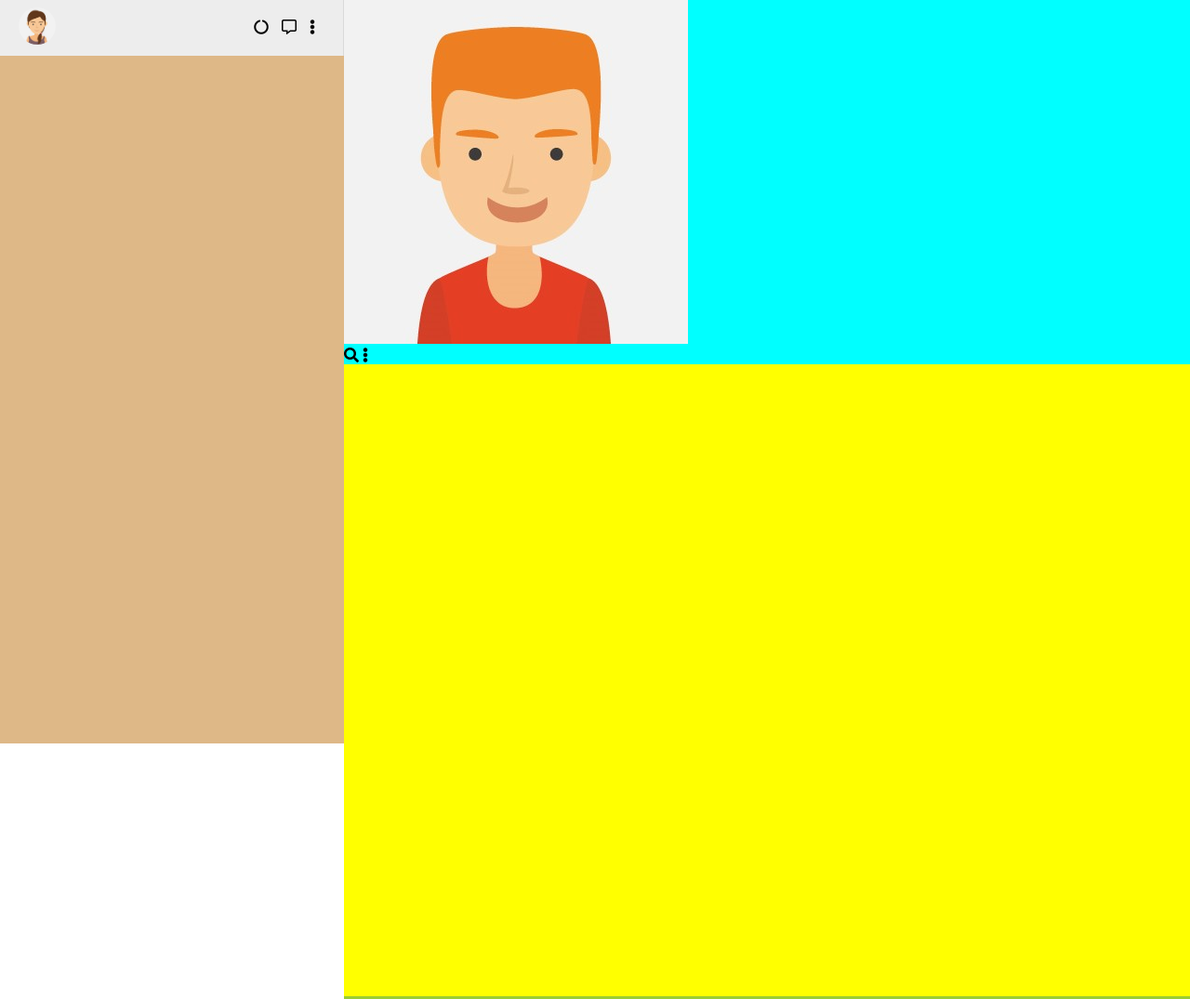
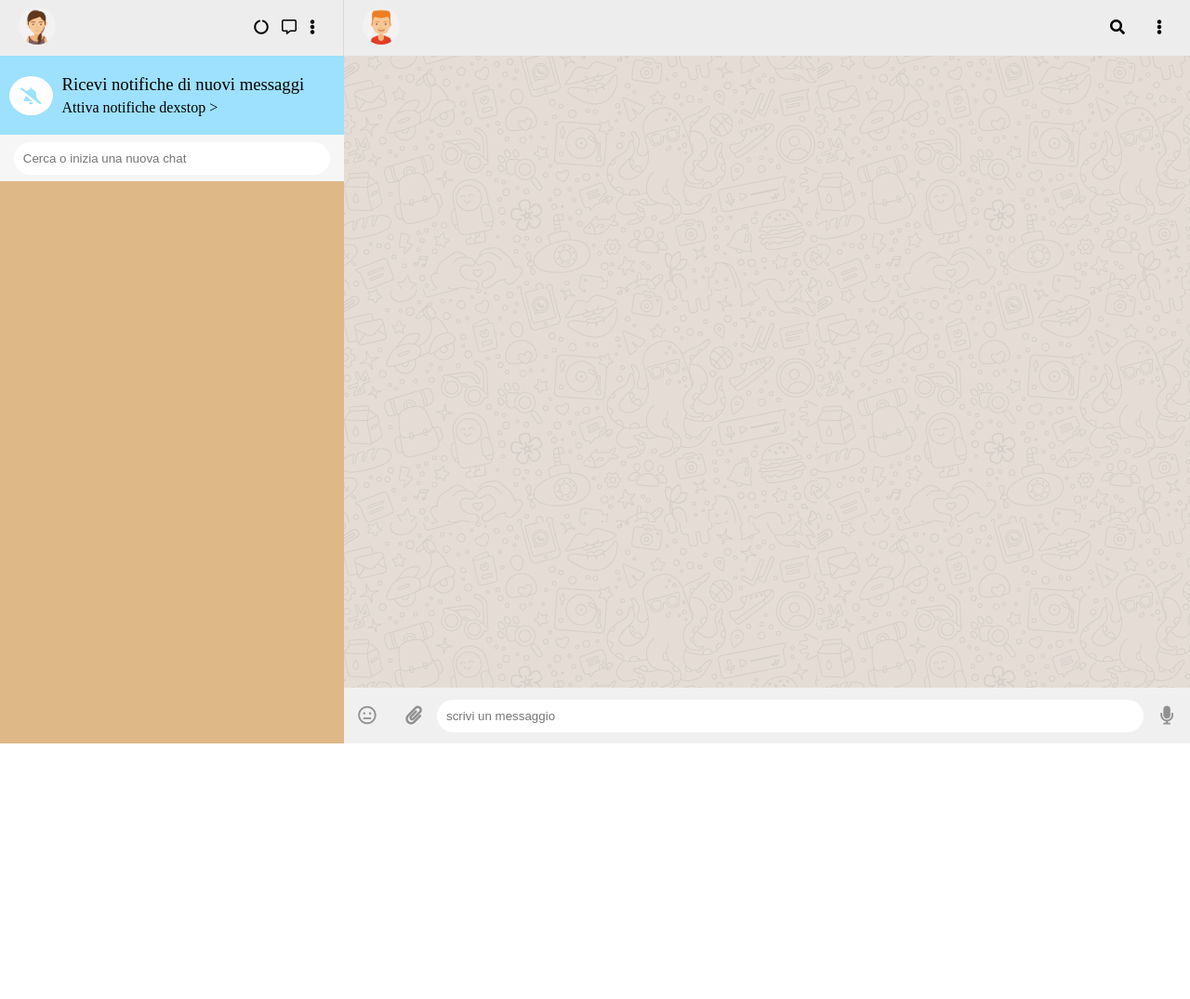
Before and after one commit to fabio98p/Whatsapp_Vue, a plain HTML site: page index.html in a window 1280 px wide. Shown: the top 1075 px of the page at 93% size. After the commit the page ends 800 px from the top, so only its background shows below. Drawn offline with nearby package versions, Linux system fonts and the light colour scheme.

Commit message:
boolzapp continuato con html e css

```diff
--- a/assets/css/master.css
+++ b/assets/css/master.css
@@ -49,12 +49,20 @@ body{
 }
 #container aside .myProfile{
 	width: 100%;
-	height: calc(60px);
+	height: 60px;
+}
+#container aside .spamNotification{
+	width: 100%;
+	height: 85px;
+}
+#container aside .searchContact{
+	width: 100%;
+	height: 50px;
 }
 #container aside .contact{
 	background-color: burlywood;
 	width: 100%;
-	height: calc(100% - 60px);
+	height: calc(100% - 60px - 85px - 50px);
 }
 
 /* #endregion */
@@ -70,13 +78,12 @@ body{
 	height: 60px;
 }
 #container main .mainChat{
-	background-color: yellow;
+	background-image: url("../img/mine.jpg");
 	width: 100%;
 	height: calc(100% - 60px - 60px);
 	overflow-y: auto;
 }
 #container main .newMesage{
-	background-color: yellowgreen;
 	width: 100%;
 	height: 60px;
 }
@@ -105,6 +112,37 @@ aside .myProfile .left img{
 	border-radius: 50%;
 }
 
+aside .spamNotification{
+	background-color: #9DE1FE;
+	display: flex;
+	align-items: center;
+}
+aside .spamNotification i{
+	color: #9DE1FE;
+	background-color: #fff;
+	border-radius: 50%;
+	padding: 12px;
+	font-size: 18px;
+	margin: 0 10px;
+}
+aside .spamNotification h3, aside .spamNotification p{
+	margin: 5px 0;
+	font-weight: normal;
+}
+
+aside .searchContact{
+	background-color: #F6F6F6;
+	display: flex;
+	justify-content: center;
+	align-items: center;
+}
+aside .searchContact input{
+	width: 92%;
+	background-color: #fff;
+	padding: 10px;
+	border-radius: 20px;
+	border: 0;
+}
 /* #endregion */
 /* #endregion */
 
@@ -128,4 +166,27 @@ main .profileConversator .left img{
 	height: 40px;
 	border-radius: 50%;
 }
+
+
+
+main .newMesage{
+	display: flex;
+	align-items: center;
+	background-color: #F0F0F0;
+}
+main .newMesage i{
+	text-align: center;
+	width: 50px;
+	color: #919191;
+	font-size: 20px;
+}
+main .newMesage input{
+	width: calc(100% - 150px);
+	background-color: #fff;
+	padding: 10px;
+	border-radius: 20px;
+	border: 0;
+	color: #919191;
+
+}
 /* #endregion */
--- a/index.html
+++ b/index.html
@@ -19,29 +19,50 @@
 		<div id="container">
 				<aside>
 					<div class="myProfile">
+
 						<div class="left">
 							<img src="./assets/img/avatar_io.jpg" alt="">
 						</div>
+
 						<div class="right">
 							<i class="fas fa-circle-notch"></i>
 							<i class="far fa-comment-alt"></i>
 							<i class="fas fa-ellipsis-v"></i>
 						</div>
 					</div>
+
+					<div class="spamNotification">
+						<i class="fas fa-bell-slash"></i>
+						<div>
+							<h3>Ricevi notifiche di nuovi messaggi</h3>
+							<p>Attiva notifiche dexstop ></p>
+						</div>
+					</div>
+
+					<div class="searchContact">
+						<input placeholder="Cerca o inizia una nuova chat" type="text">
+					</div>
 					<div class="contact"></div>
 				</aside>
+
 				<main>
-					<div class="">
+					<div class="profileConversator">
 						<div class="left">
 							<img src="./assets/img/avatar_1.jpg" alt="">
 						</div>
+
 						<div class="right">
 							<i class="fas fa-search"></i>
 							<i class="fas fa-ellipsis-v"></i>
 						</div>
 					</div>
 					<div class="mainChat"></div>
-					<div class="newMesage"></div>
+					<div class="newMesage">
+						<i class="far fa-meh"></i>
+						<i class="fas fa-paperclip"></i>
+						<input placeholder="scrivi un messaggio" type="text">
+						<i class="fas fa-microphone"></i>
+					</div>
 				</main>
 		</div>
 
```
